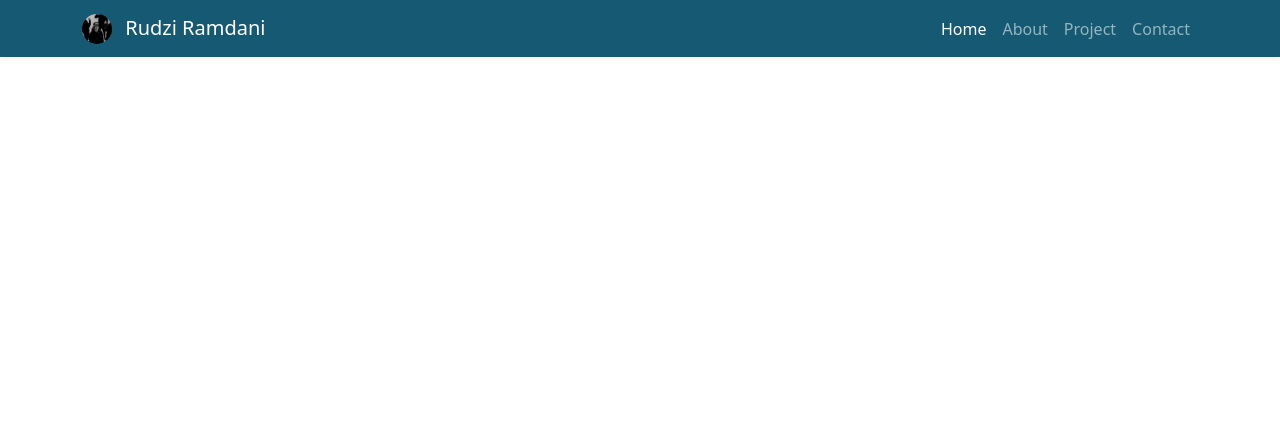
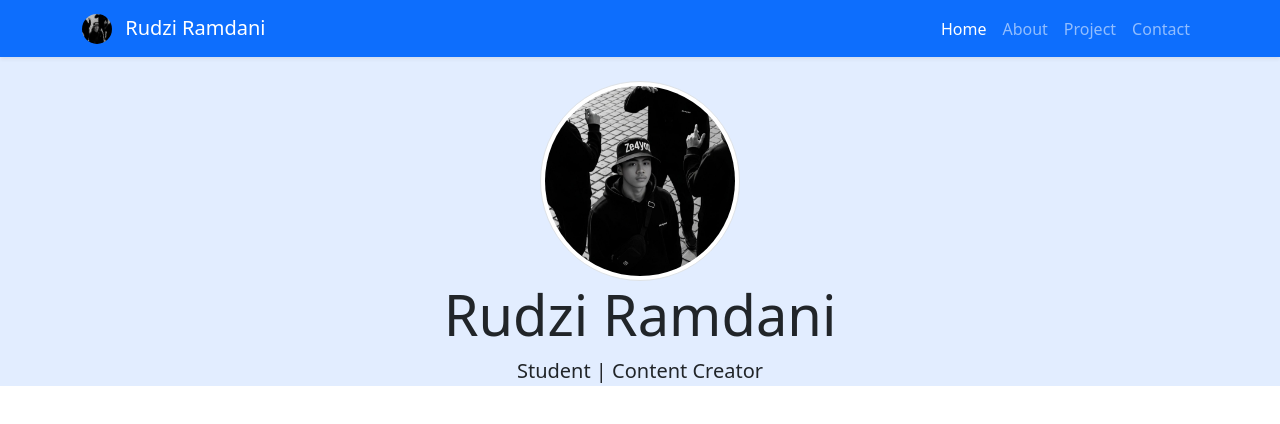
Before and after one commit to Rudzii16/bootsrap-porfolio, a plain HTML site: page index.html in a window 1280 px wide. Drawn offline with nearby package versions, Linux system fonts and the light colour scheme.

Commit message:
menambahkan bagian jumbotron

```diff
--- a/index.html
+++ b/index.html
@@ -12,19 +12,18 @@
       integrity="sha384-EVSTQN3/azprG1Anm3QDgpJLIm9Nao0Yz1ztcQTwFspd3yD65VohhpuuCOmLASjC"
       crossorigin="anonymous"
     />
-
+    <!-- My CSS -->
+    <link rel="stylesheet" href="style.css" />
+    <!-- Akhir My CSS -->
     <title>My Portfolio | Rudzi Ramdani</title>
   </head>
   <body>
     <!-- Navbar -->
-    <nav
-      class="navbar navbar-expand-lg navbar-dark shadow-sm"
-      style="background-color: rgb(21, 90, 114)"
-    >
+    <nav class="navbar navbar-expand-lg navbar-dark bg-primary shadow-sm">
       <div class="container">
         <a class="navbar-brand" href="#">
           <img
-            src="folder-gambar/Logo1.jpg"
+            src="IMG/Logo1.jpg"
             alt="Logo"
             width="30"
             height="30"
@@ -63,6 +62,18 @@
       </div>
     </nav>
     <!-- Akhir Navbarr -->
+    <!-- Jumbotron  -->
+    <section class="jumbotron text-center pt-4">
+      <img
+        src="IMG/Logo1.jpg"
+        alt="Rudzi Ramdani"
+        width="200"
+        class="rounded-circle img-thumbnail"
+      />
+      <h1 class="display-4">Rudzi Ramdani</h1>
+      <p class="lead">Student | Content Creator</p>
+    </section>
+    <!--  Akhir Jumbotron  -->
 
     <script
       src="https://cdn.jsdelivr.net/npm/bootstrap@5.0.2/dist/js/bootstrap.bundle.min.js"
--- /dev/null
+++ b/style.css
@@ -0,0 +1,5 @@
+.jumbotron {
+  padding: 2rem 1 rem;
+
+  background-color: #e2edff;
+}
```
Also changed, not shown: IMG/Logo1.jpg (renamed from folder-gambar/Logo1.jpg), IMG/profil.jpg (added), Progres_Project/Jumbotron_bootsrap.png (added), 1 other file.
